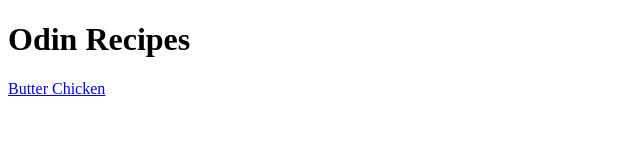
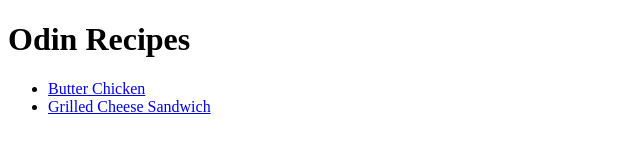
Before and after one commit to jsbs99/odin-recipes, a plain HTML site: page index.html in a window 1280 px wide. Shown: the whole page, without its empty margins (0-640 px from the left). Drawn offline with Linux system fonts and the light colour scheme.

Commit message:
Create grilled cheese webpage

```diff
--- a/index.html
+++ b/index.html
@@ -6,6 +6,10 @@
 </head>
 <body>
     <h1>Odin Recipes</h1>
-    <a href="recipes/butterchicken.html"> Butter Chicken</a>
+    <ul>
+      <li><a href="recipes/butterchicken.html"> Butter Chicken</a></li>
+      <li><a href="recipes/gcheese.html"> Grilled Cheese Sandwich</a></li>
+
+    </ul>
 </body>
 </html>
```
Also changed, not shown: recipes/gcheese.html (added, +14 -0 lines), img/gc.png (added).
